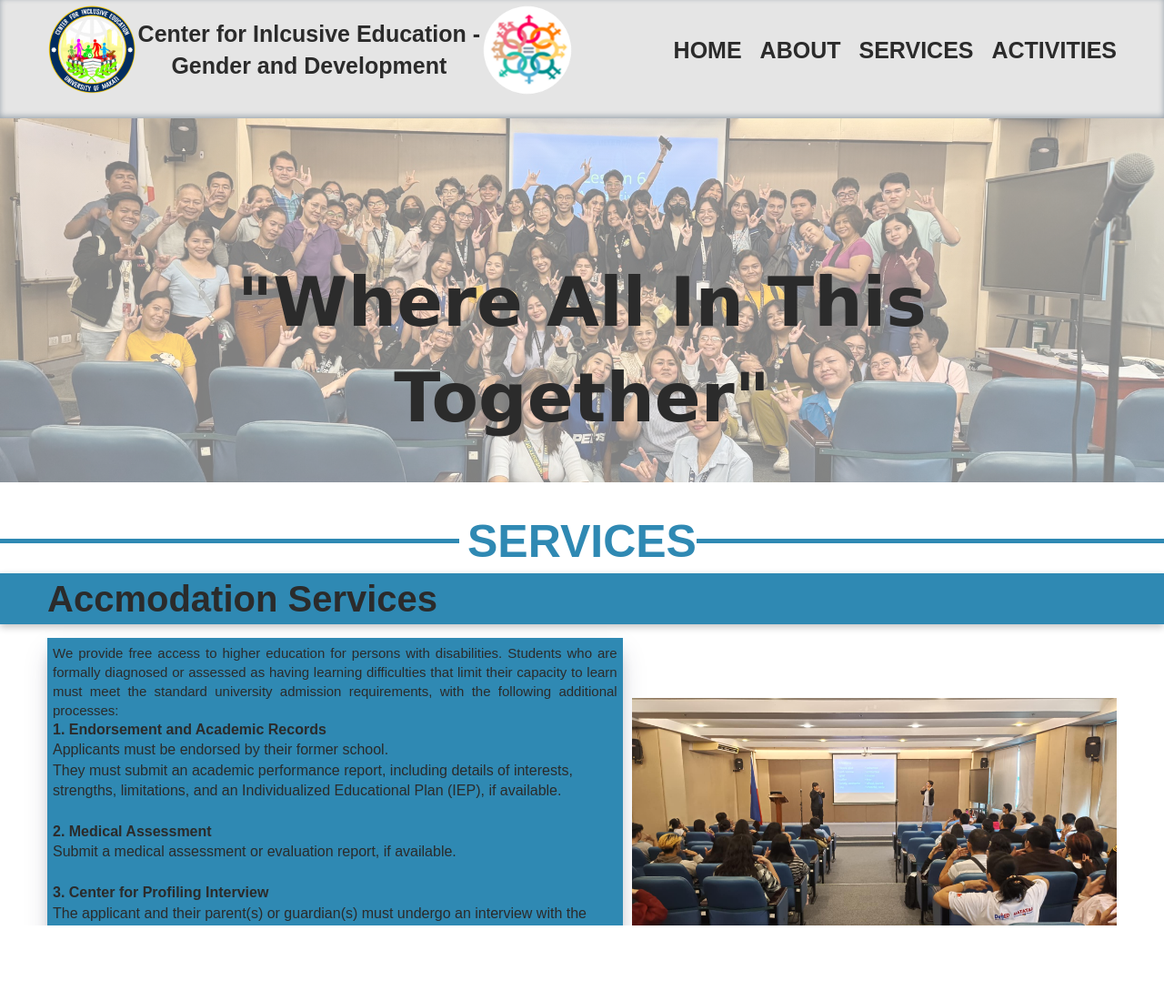
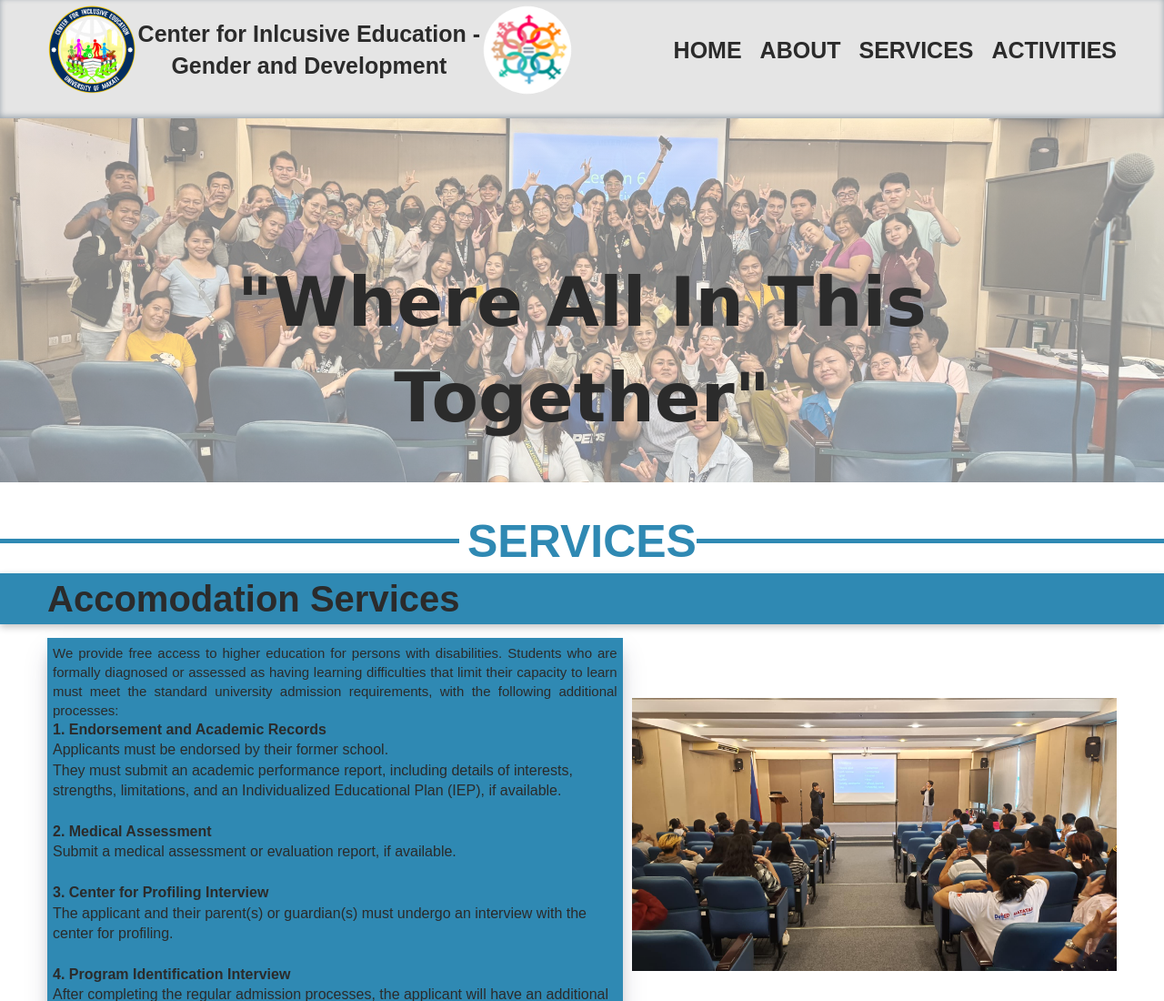
Before and after one commit to expyre/UMAK-CIEGAD, a plain HTML site: page services.html in a window 1280 px wide. Shown: the top 1100 px of the page at 91% size. Drawn offline with nearby package versions, Linux system fonts and the light colour scheme; a web font is replaced by a local one.

Commit message:
final final final commit

```diff
--- a/services.html
+++ b/services.html
@@ -49,7 +49,7 @@
     <div class="servTitle">
     <div class="container">
     <div class="servicesCont">
-        <h1>Accmodation Services</h1>
+        <h1>Accomodation Services</h1>
     </div>
         </div>
     </div>
```
